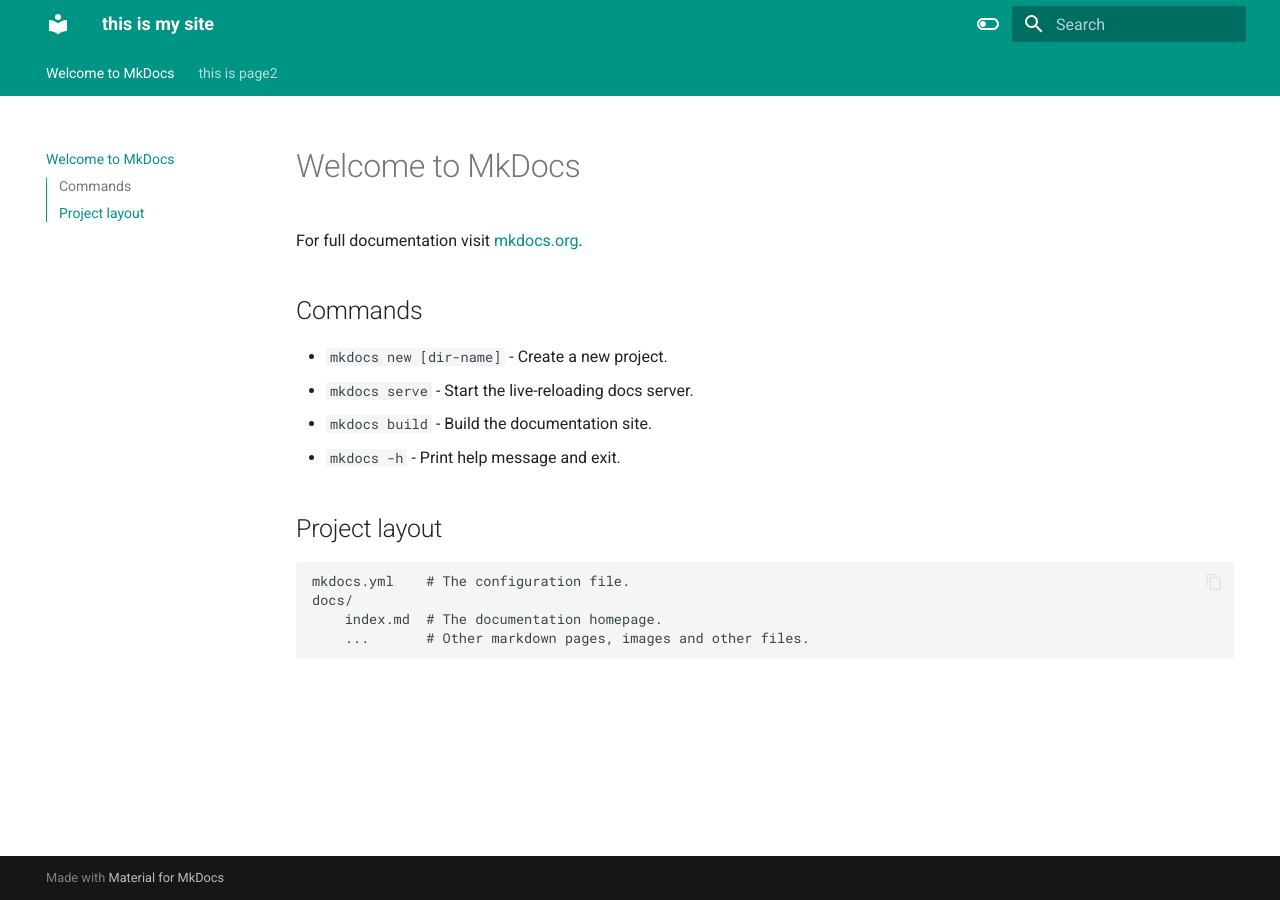
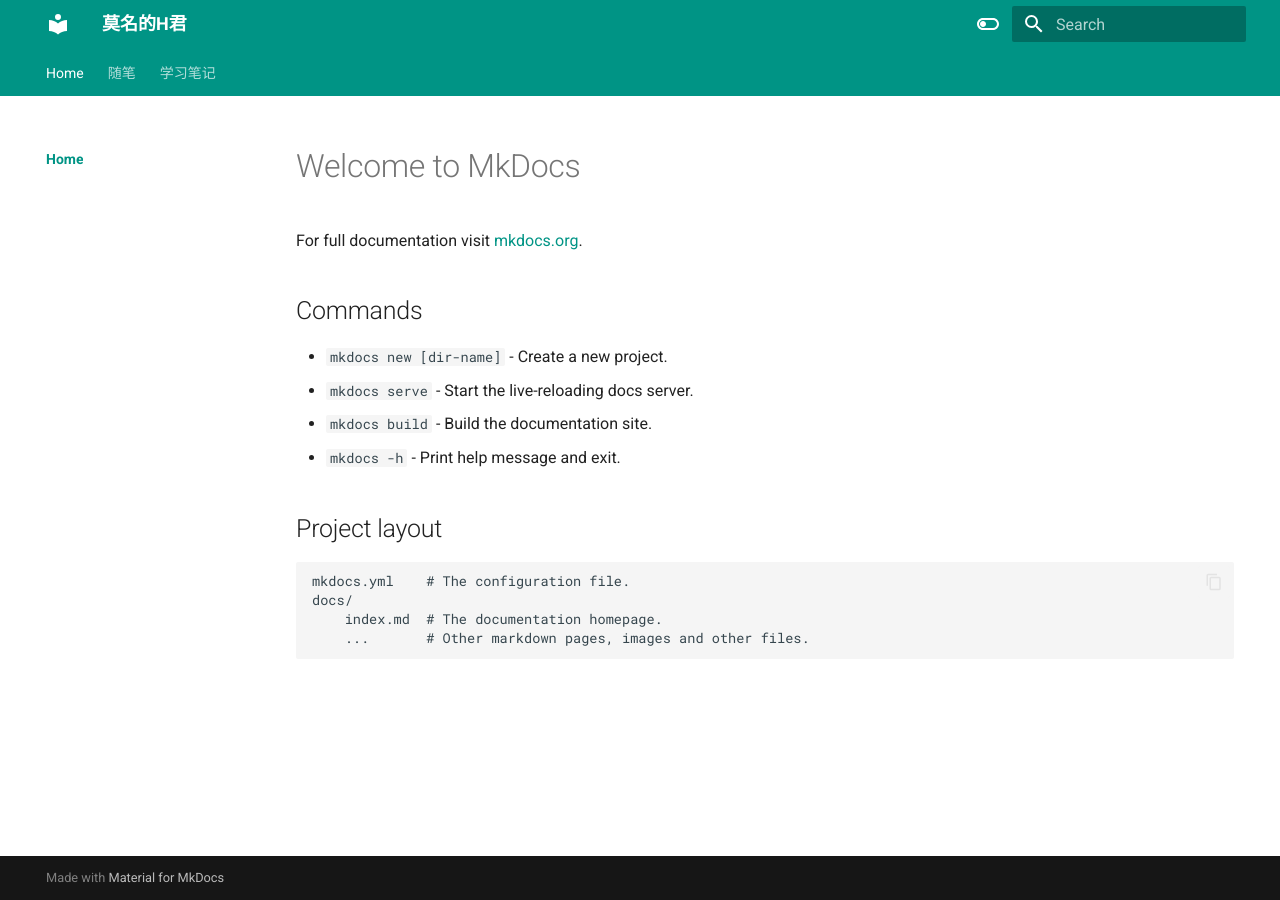
Before and after one commit to HzhangLab/mySite, an MkDocs documentation site: the page built from docs/index.md, in a window 1280 px wide. Built offline with MkDocs 1.6.1 and Material for MkDocs 9.7.7, drawn with Linux system fonts in a browser that asks for light colours.

Commit message:
修改配置

```diff
--- a/mkdocs.yml
+++ b/mkdocs.yml
@@ -1,4 +1,13 @@
-site_name: this is my site
+site_name: 莫名的H君
+
+nav:
+  - Home:
+    - index.md
+  - 随笔:
+    - page2.md
+    - page3.md
+  - 学习笔记:
+    - leanningBook.md
 
 theme:
   name: material
@@ -7,6 +16,8 @@
     - navigation.sections
     - toc.integrate
     - navigation.top
+    - navigation.path
+    - navigation.indexes
     - search.suggest
     - search.highlight
     - content.tabs.link
@@ -24,5 +35,5 @@
       toggle:
         icon: material/toggle-switch
         name: Switch to light mode
-      primary: teal
+      primary: indigo
       accent: lime
```
Also changed, not shown: docs/leanningBook.md (added, +45 -0 lines), docs/page3.md (added, +1 -0 lines).
